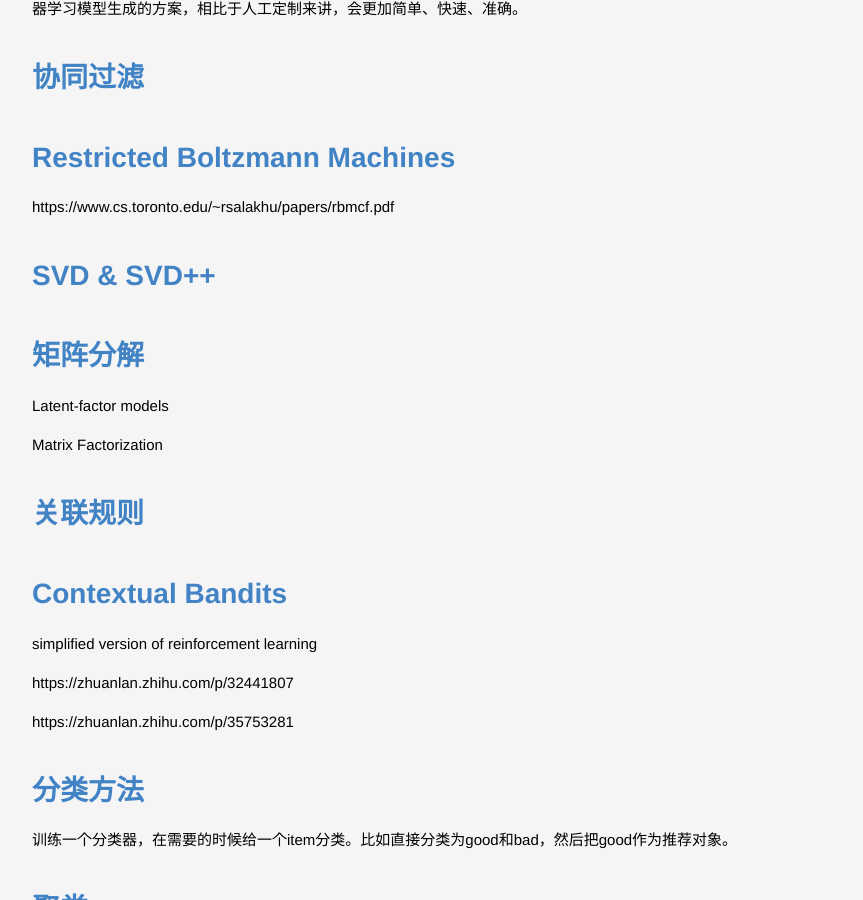
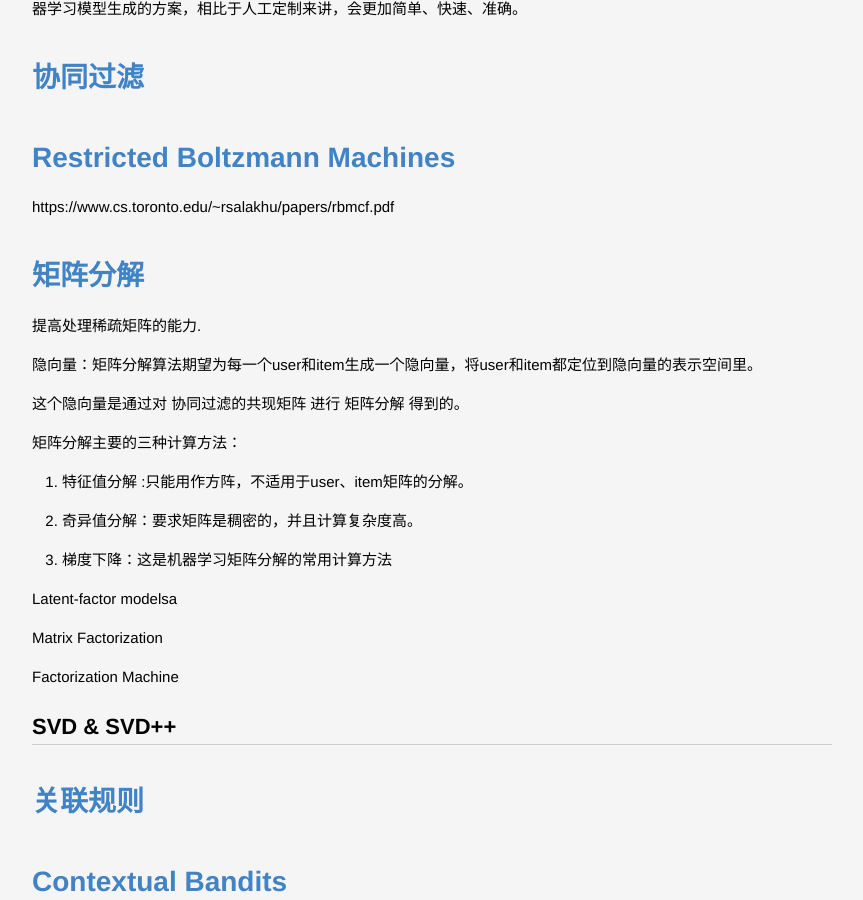
Before and after one commit to lucky521/blog, a Jekyll site: the page built from _posts/tech/2018-04-05-personalization-algorithm.markdown, in a window 1280 px wide and 900 px high, scrolled down 1673 px. Shown: the whole window, without its empty margins (208-1071 px from the left). Built offline with Jekyll 4.4.1, drawn with Linux system fonts in a browser that asks for light colours.

Commit message:
update blog

```diff
--- a/_posts/ml/2017-10-26-tensorflow.markdown
+++ b/_posts/ml/2017-10-26-tensorflow.markdown
@@ -732,7 +732,7 @@ idx ==> [0, 0, 1, 2, 2, 2, 3, 4, 4]
 
 
 tf.gather
-用一个一维的索引数组,将张量中对应索引的向量提取出来
+用一个一维的索引数组,将张量中对应索引的值提取出来
 比如
 b = tf.Variable([1,2,3,4,5,6,7,8,9,10])
 index_b = tf.Variable([2,4,6,8])
--- a/_posts/tech/2018-04-05-personalization-algorithm.markdown
+++ b/_posts/tech/2018-04-05-personalization-algorithm.markdown
@@ -52,14 +52,30 @@ layout: post
 
 https://www.cs.toronto.edu/~rsalakhu/papers/rbmcf.pdf
 
-# SVD & SVD++
 
 
 # 矩阵分解
 
-Latent-factor models
+提高处理稀疏矩阵的能力.
+
+隐向量：矩阵分解算法期望为每一个user和item生成一个隐向量，将user和item都定位到隐向量的表示空间里。
+
+这个隐向量是通过对 协同过滤的共现矩阵 进行 矩阵分解 得到的。
+
+矩阵分解主要的三种计算方法：
+1. 特征值分解 :只能用作方阵，不适用于user、item矩阵的分解。
+2. 奇异值分解：要求矩阵是稠密的，并且计算复杂度高。
+3. 梯度下降：这是机器学习矩阵分解的常用计算方法
+
+
+Latent-factor modelsa
 
 Matrix Factorization
+
+Factorization Machine
+
+
+## SVD & SVD++
 
 
 # 关联规则
```
